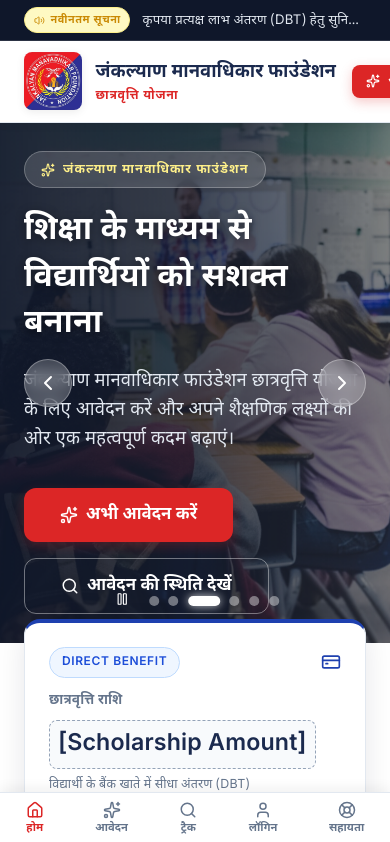
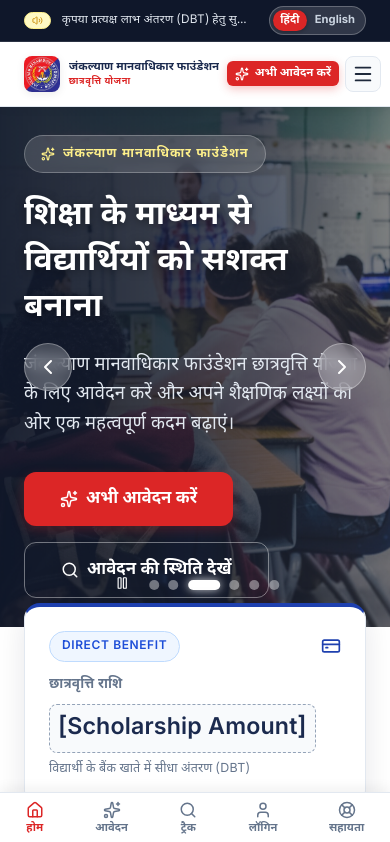
Before and after one commit to krish0000987-netizen/Jankalyan-manavadhikar-foundation, a React (Vite) app: page / in a window 390 px wide. Shown: the top 842 px of the page. Built offline with nearby package versions, Linux system fonts and the light colour scheme.

Commit message:
fix(header): resolve English overflow clipping and make header fully mobile-friendly

```diff
--- a/src/components/Header.jsx
+++ b/src/components/Header.jsx
@@ -55,16 +55,30 @@ export const Header = () => {
 
   const activeAnnouncement = cms.announcements?.[announcementIndex] || cms.announcements?.[0];
 
+  // Clean, perfectly proportioned links for desktop horizontal header bar
   const navLinks = [
+    { label: t.navHome, route: '/' },
+    { label: lang === 'hi' ? 'हमारे बारे में' : 'About', route: '/about' },
+    { label: lang === 'hi' ? 'छात्रवृत्ति' : 'Scholarship', route: '/scholarship' },
+    { label: lang === 'hi' ? 'आवेदन ट्रैक' : 'Track Status', route: '/track' },
+    { label: lang === 'hi' ? 'दस्तावेज़' : 'Documents', route: '/documents' },
+    { label: lang === 'hi' ? 'डाउनलोड' : 'Downloads', route: '/downloads' },
+    { label: lang === 'hi' ? 'शिकायत' : 'Grievance', route: '/grievance' },
+    { label: 'FAQ', route: '/faq' },
+    { label: lang === 'hi' ? 'संपर्क' : 'Contact', route: '/contact' }
+  ];
+
+  // Full detailed links for mobile slide-out drawer
+  const mobileNavLinks = [
     { label: t.navHome, route: '/' },
     { label: t.navAbout, route: '/about' },
     { label: t.navScholarship, route: '/scholarship' },
-    { label: lang === 'hi' ? 'आवेदन ट्रैक' : t.navTrack, route: '/track' },
+    { label: t.navTrack, route: '/track' },
     { label: t.navDocuments, route: '/documents' },
     { label: t.navDownloads, route: '/downloads' },
-    { label: lang === 'hi' ? 'शिकायत' : t.navGrievance, route: '/grievance' },
-    { label: lang === 'hi' ? 'FAQ' : t.navFaq, route: '/faq' },
-    { label: lang === 'hi' ? 'संपर्क' : t.navContact, route: '/contact' }
+    { label: t.navGrievance, route: '/grievance' },
+    { label: t.navFaq, route: '/faq' },
+    { label: t.navContact, route: '/contact' }
   ];
 
   const roles = [
@@ -98,20 +112,21 @@ export const Header = () => {
 
             {/* Left: Announcement Ticker */}
             <div className="announcement-ticker">
-              <span className="badge badge-yellow" style={{ fontSize: '0.68rem', padding: '0.15rem 0.55rem', flexShrink: 0 }}>
+              <span className="badge badge-yellow ticker-badge">
                 <Volume2 size={11} />
-                {t.announcementLabel}
+                <span className="ticker-label-text">{t.announcementLabel}</span>
               </span>
-              <span style={{ fontSize: '0.825rem', color: '#E2E8F0', overflow: 'hidden', textOverflow: 'ellipsis', whiteSpace: 'nowrap' }}>
+              <span className="ticker-text">
                 {lang === 'hi' ? activeAnnouncement?.hi : activeAnnouncement?.en}
               </span>
             </div>
 
             {/* Right: Helpline Contacts + Language Switcher + Role Selector */}
-            <div style={{ display: 'flex', alignItems: 'center', gap: '1.25rem', flexShrink: 0 }} className="hide-mobile">
+            <div className="announcement-actions">
+              <div className="announcement-contacts hide-tablet-down">
                 <a
                   href={`tel:${cms.officialMobile}`}
-                style={{ display: 'flex', alignItems: 'center', gap: '0.35rem', color: '#CBD5E1', fontSize: '0.78rem' }}
+                  className="announcement-link"
                   title="Helpline Mobile"
                 >
                   <Phone size={12} color="#FEF08A" />
@@ -120,19 +135,21 @@ export const Header = () => {
 
                 <a
                   href={`mailto:${cms.officialEmail}`}
-                style={{ display: 'flex', alignItems: 'center', gap: '0.35rem', color: '#CBD5E1', fontSize: '0.78rem' }}
+                  className="announcement-link"
                   title="Official Email"
                 >
                   <Mail size={12} color="#FEF08A" />
                   <span>{cms.officialEmail}</span>
                 </a>
+              </div>
 
-              {/* Language Switcher in Top Bar */}
+              {/* Language Switcher in Top Bar (Always available on Desktop & Mobile) */}
               <div className="lang-switcher">
                 <button
                   className={`lang-btn ${lang === 'hi' ? 'active' : ''}`}
                   onClick={() => setSpecificLanguage('hi')}
                   title="हिंदी भाषा चुनें"
+                  aria-label="Switch to Hindi"
                 >
                   हिंदी
                 </button>
@@ -140,13 +157,14 @@ export const Header = () => {
                   className={`lang-btn ${lang === 'en' ? 'active' : ''}`}
                   onClick={() => setSpecificLanguage('en')}
                   title="Switch to English"
+                  aria-label="Switch to English"
                 >
                   English
                 </button>
               </div>
 
               {/* Role Switcher Gateway Dropdown in Top Bar */}
-              <div style={{ position: 'relative' }} ref={dropdownRef}>
+              <div style={{ position: 'relative' }} ref={dropdownRef} className="hide-tablet-down">
                 <button
                   className="btn btn-outline-white btn-sm"
                   onClick={() => setRoleDropdownOpen(!roleDropdownOpen)}
@@ -217,7 +235,7 @@ export const Header = () => {
         <div className="container-wide">
           <div className="header-inner">
 
-            {/* Left: Official Foundation Logo & Full Undistorted Title */}
+            {/* Left: Official Foundation Logo & Responsive Brand Heading */}
             <div
               className="brand-identity"
               onClick={() => navigate('/')}
@@ -229,13 +247,13 @@ export const Header = () => {
                 className="brand-logo-img"
               />
               <div className="brand-text">
-                <h1>{t.brandName}</h1>
-                <p>{t.brandSubtitle}</p>
+                <h1 className="brand-heading">{t.brandName}</h1>
+                <p className="brand-subheading">{t.brandSubtitle}</p>
               </div>
             </div>
 
-            {/* Center: Clean Navigation Menu (Desktop) */}
-            <nav className="hide-mobile">
+            {/* Center: Clean Navigation Menu (Desktop >= 1160px) */}
+            <nav className="desktop-nav">
               <ul className="nav-menu">
                 {navLinks.map((item) => (
                   <li key={item.route}>
@@ -251,11 +269,11 @@ export const Header = () => {
             </nav>
 
             {/* Right: Student Login + Apply Now Action Buttons */}
-            <div style={{ display: 'flex', alignItems: 'center', gap: '0.65rem', flexShrink: 0 }}>
+            <div className="header-actions">
 
-              {/* Student Login or Admin button */}
+              {/* Student Login or Admin button (Desktop >= 1160px) */}
               <button
-                className="btn btn-secondary btn-sm hide-mobile"
+                className="btn btn-secondary btn-sm header-student-btn"
                 onClick={() => {
                   if (authRole === 'admin') {
                     navigate('/admin');
@@ -270,27 +288,21 @@ export const Header = () => {
 
               {/* Apply Now Primary CTA Button */}
               <button
-                className="btn btn-primary btn-sm"
+                className="btn btn-primary btn-sm header-apply-btn"
                 onClick={() => navigate('/apply')}
                 id="header-apply-btn"
               >
                 <Sparkles size={14} />
-                <span>{t.navApplyNow}</span>
+                <span className="apply-btn-label">{t.navApplyNow}</span>
               </button>
 
-              {/* Mobile Hamburger Menu Toggle */}
+              {/* Mobile & Tablet Hamburger Menu Toggle */}
               <button
-                className="show-mobile-btn"
+                className="mobile-menu-toggle"
                 onClick={() => setMobileMenuOpen(!mobileMenuOpen)}
-                style={{
-                  padding: '0.5rem',
-                  display: 'none',
-                  color: '#1E293B',
-                  backgroundColor: 'transparent'
-                }}
                 aria-label="Toggle navigation menu"
               >
-                {mobileMenuOpen ? <X size={24} /> : <Menu size={24} />}
+                {mobileMenuOpen ? <X size={22} /> : <Menu size={22} />}
               </button>
 
             </div>
@@ -299,13 +311,8 @@ export const Header = () => {
 
         {/* Mobile Navigation Drawer */}
         {mobileMenuOpen && (
-          <div style={{
-            backgroundColor: '#FFFFFF',
-            borderBottom: '2px solid #E2E8F0',
-            padding: '1.25rem 1.5rem',
-            boxShadow: '0 20px 30px rgba(0,0,0,0.1)'
-          }}>
-            <div style={{ display: 'flex', alignItems: 'center', justifyContent: 'space-between', paddingBottom: '1rem', borderBottom: '1px solid #F1F5F9', marginBottom: '1rem' }}>
+          <div className="mobile-drawer animate-fade-in">
+            <div style={{ display: 'flex', alignItems: 'center', justifyContent: 'space-between', paddingBottom: '0.85rem', borderBottom: '1px solid #F1F5F9', marginBottom: '1rem' }}>
               <div className="lang-switcher">
                 <button
                   className={`lang-btn ${lang === 'hi' ? 'active' : ''}`}
@@ -326,8 +333,8 @@ export const Header = () => {
               </span>
             </div>
 
-            <div style={{ display: 'flex', flexDirection: 'column', gap: '0.5rem', marginBottom: '1.25rem' }}>
-              {navLinks.map((item) => (
+            <div style={{ display: 'flex', flexDirection: 'column', gap: '0.35rem', marginBottom: '1.25rem' }}>
+              {mobileNavLinks.map((item) => (
                 <button
                   key={item.route}
                   onClick={() => {
@@ -338,13 +345,14 @@ export const Header = () => {
                     display: 'flex',
                     alignItems: 'center',
                     justifyContent: 'space-between',
-                    padding: '0.75rem',
+                    padding: '0.7rem 0.85rem',
                     textAlign: 'left',
-                    fontSize: '0.95rem',
+                    fontSize: '0.925rem',
                     fontWeight: 600,
                     borderRadius: '8px',
                     color: currentRoute === item.route ? '#DC2626' : '#1E293B',
-                    backgroundColor: currentRoute === item.route ? '#FEE2E2' : 'transparent'
+                    backgroundColor: currentRoute === item.route ? '#FEE2E2' : 'transparent',
+                    transition: 'background-color 0.15s ease'
                   }}
                 >
                   <span>{item.label}</span>
@@ -353,29 +361,55 @@ export const Header = () => {
               ))}
             </div>
 
-            <div style={{ borderTop: '1px solid #E2E8F0', paddingTop: '1rem', display: 'flex', flexDirection: 'column', gap: '0.75rem' }}>
+            <div style={{ borderTop: '1px solid #E2E8F0', paddingTop: '1rem', display: 'flex', flexDirection: 'column', gap: '0.65rem' }}>
               <button
-                className="btn btn-secondary"
-                style={{ width: '100%' }}
+                className="btn btn-primary"
+                style={{ width: '100%', justifyContent: 'center', padding: '0.8rem' }}
+                onClick={() => {
+                  navigate('/apply');
+                  setMobileMenuOpen(false);
+                }}
+              >
+                <Sparkles size={16} />
+                <span>{t.navApplyNow}</span>
+              </button>
+
+              <div style={{ display: 'grid', gridTemplateColumns: '1fr 1fr', gap: '0.5rem' }}>
+                <button
+                  className="btn btn-secondary btn-sm"
+                  style={{ width: '100%', justifyContent: 'center' }}
                   onClick={() => {
                     navigate('/student-dashboard');
                     setMobileMenuOpen(false);
                   }}
                 >
-                <User size={16} />
+                  <User size={15} />
                   <span>{t.navStudentLogin}</span>
                 </button>
                 <button
-                className="btn btn-outline"
-                style={{ width: '100%' }}
+                  className="btn btn-outline btn-sm"
+                  style={{ width: '100%', justifyContent: 'center' }}
                   onClick={() => {
                     navigate('/admin');
                     setMobileMenuOpen(false);
                   }}
                 >
-                <Shield size={16} />
+                  <Shield size={15} />
                   <span>{t.navAdmin}</span>
                 </button>
+              </div>
+
+              {/* Mobile Helpline & Support Direct Links */}
+              <div style={{ marginTop: '0.75rem', paddingTop: '0.75rem', borderTop: '1px solid #F1F5F9', display: 'flex', flexDirection: 'column', gap: '0.5rem', fontSize: '0.8rem', color: '#64748B' }}>
+                <a href={`tel:${cms.officialMobile}`} style={{ display: 'flex', alignItems: 'center', gap: '0.5rem', color: '#1E293B', fontWeight: 600 }}>
+                  <Phone size={14} color="#DC2626" />
+                  <span>{cms.officialMobile}</span>
+                </a>
+                <a href={`mailto:${cms.officialEmail}`} style={{ display: 'flex', alignItems: 'center', gap: '0.5rem', color: '#1E293B', fontWeight: 500 }}>
+                  <Mail size={14} color="#DC2626" />
+                  <span>{cms.officialEmail}</span>
+                </a>
+              </div>
             </div>
           </div>
         )}
--- a/src/index.css
+++ b/src/index.css
@@ -337,7 +337,7 @@ input, select, textarea {
   background-color: var(--brand-navy-deep);
   color: var(--text-white);
   font-size: 0.8rem;
-  padding: 0.45rem 0;
+  padding: 0.38rem 0;
   border-bottom: 1px solid rgba(255, 255, 255, 0.12);
   position: relative;
   z-index: 110;
@@ -347,17 +347,58 @@ input, select, textarea {
   display: flex;
   align-items: center;
   justify-content: space-between;
-  gap: 1.5rem;
+  gap: 1rem;
 }
 
 .announcement-ticker {
   display: flex;
   align-items: center;
-  gap: 0.75rem;
+  gap: 0.65rem;
   overflow: hidden;
   white-space: nowrap;
   text-overflow: ellipsis;
   flex: 1;
+  min-width: 0;
+}
+
+.ticker-badge {
+  flex-shrink: 0;
+  font-size: 0.68rem;
+  padding: 0.15rem 0.55rem;
+}
+
+.ticker-text {
+  font-size: 0.8rem;
+  color: #E2E8F0;
+  overflow: hidden;
+  text-overflow: ellipsis;
+  white-space: nowrap;
+}
+
+.announcement-actions {
+  display: flex;
+  align-items: center;
+  gap: 1.15rem;
+  flex-shrink: 0;
+}
+
+.announcement-contacts {
+  display: flex;
+  align-items: center;
+  gap: 1.15rem;
+}
+
+.announcement-link {
+  display: flex;
+  align-items: center;
+  gap: 0.35rem;
+  color: #CBD5E1;
+  font-size: 0.78rem;
+  transition: color 0.15s ease;
+}
+
+.announcement-link:hover {
+  color: #FEF08A;
 }
 
 /* Sticky Header */
@@ -381,80 +422,86 @@ input, select, textarea {
   display: flex;
   align-items: center;
   justify-content: space-between;
-  min-height: 80px;
+  min-height: 76px;
   height: auto;
-  padding: 0.5rem 0;
-  gap: 1rem;
+  padding: 0.45rem 0;
+  gap: 0.75rem;
   transition: all 0.2s ease;
 }
 
 .site-header.compact .header-inner {
-  min-height: 68px;
-  padding: 0.35rem 0;
+  min-height: 64px;
+  padding: 0.3rem 0;
 }
 
 .brand-identity {
   display: flex;
   align-items: center;
-  gap: 0.85rem;
+  gap: 0.75rem;
   flex-shrink: 0;
-  min-width: max-content;
+  min-width: 0;
   cursor: pointer;
-  padding: 0.2rem 0;
+  padding: 0.15rem 0;
   overflow: visible;
+  user-select: none;
 }
 
 .brand-logo-img {
-  width: 58px;
-  height: 58px;
+  width: 52px;
+  height: 52px;
   object-fit: contain;
   border-radius: var(--radius-sm);
   transition: all 0.2s ease;
   flex-shrink: 0;
-  box-shadow: 0 2px 8px rgba(0,0,0,0.08);
+  box-shadow: 0 2px 8px rgba(0, 0, 0, 0.08);
 }
 
 .site-header.compact .brand-logo-img {
-  width: 48px;
-  height: 48px;
+  width: 44px;
+  height: 44px;
 }
 
 .brand-text {
   display: flex;
   flex-direction: column;
   justify-content: center;
-  flex-shrink: 0;
+  flex-shrink: 1;
+  min-width: 0;
   overflow: visible;
 }
 
-.brand-text h1 {
-  font-size: 1.15rem;
+.brand-heading {
+  font-size: clamp(0.92rem, 1.05vw, 1.12rem);
   font-weight: 800;
   color: var(--brand-navy);
-  line-height: 1.4;
+  line-height: 1.25;
   margin: 0;
-  padding: 0.1rem 0;
+  padding: 0;
   white-space: nowrap;
   letter-spacing: -0.01em;
   overflow: visible;
 }
 
-.brand-text p {
-  font-size: 0.775rem;
+.brand-subheading {
+  font-size: clamp(0.66rem, 0.7vw, 0.75rem);
   font-weight: 700;
   color: var(--brand-red);
   text-transform: uppercase;
   letter-spacing: 0.06em;
-  line-height: 1.3;
-  margin: 0;
+  line-height: 1.25;
+  margin: 0.1rem 0 0 0;
   white-space: nowrap;
 }
 
 /* Navigation Links */
+.desktop-nav {
+  display: block;
+}
+
 .nav-menu {
   display: flex;
   align-items: center;
-  gap: 0.2rem;
+  gap: clamp(0.08rem, 0.2vw, 0.25rem);
   list-style: none;
   margin: 0;
   padding: 0;
@@ -462,8 +509,8 @@ input, select, textarea {
 }
 
 .nav-link {
-  padding: 0.45rem 0.65rem;
-  font-size: 0.85rem;
+  padding: 0.38rem clamp(0.35rem, 0.45vw, 0.58rem);
+  font-size: clamp(0.78rem, 0.8vw, 0.84rem);
   font-weight: 600;
   color: var(--text-body);
   border-radius: var(--radius-sm);
@@ -480,54 +527,99 @@ input, select, textarea {
 }
 
 .nav-link.active::after {
-  content: '';
+  content: "";
   position: absolute;
   bottom: 0;
-  left: 0.65rem;
-  right: 0.65rem;
+  left: 0.45rem;
+  right: 0.45rem;
   height: 2.5px;
   background-color: var(--brand-blue);
   border-radius: 2px;
+}
+
+/* Header Actions */
+.header-actions {
+  display: flex;
+  align-items: center;
+  gap: 0.5rem;
+  flex-shrink: 0;
+}
+
+.header-student-btn {
+  padding: 0.4rem 0.75rem;
+  font-size: 0.8rem;
+  gap: 0.35rem;
+  white-space: nowrap;
+}
+
+.header-apply-btn {
+  padding: 0.42rem 0.85rem;
+  font-size: 0.82rem;
+  gap: 0.35rem;
+  font-weight: 700;
+  white-space: nowrap;
+  box-shadow: 0 3px 10px rgba(220, 38, 38, 0.28);
+}
+
+.mobile-menu-toggle {
+  display: none;
+  align-items: center;
+  justify-content: center;
+  width: 40px;
+  height: 40px;
+  padding: 0;
+  border-radius: 8px;
+  border: 1px solid #E2E8F0;
+  background-color: #F8FAFC;
+  color: #1E293B;
+  cursor: pointer;
+  transition: all 0.15s ease;
+}
+
+.mobile-menu-toggle:hover {
+  background-color: #EFF6FF;
+  border-color: #BFDBFE;
+  color: #1D4ED8;
 }
 
 /* Language Switcher */
 .lang-switcher {
   display: inline-flex;
   align-items: center;
-  background-color: rgba(255, 255, 255, 0.12);
+  background-color: rgba(255, 255, 255, 0.14);
   border: 1px solid rgba(255, 255, 255, 0.25);
   border-radius: var(--radius-full);
   padding: 0.15rem;
 }
 
 .lang-btn {
-  padding: 0.25rem 0.65rem;
+  padding: 0.22rem 0.58rem;
   font-size: 0.75rem;
   font-weight: 700;
   border-radius: var(--radius-full);
   color: #CBD5E1;
+  background: transparent;
   transition: all 0.15s ease;
+  border: none;
+  cursor: pointer;
+}
+
+.lang-btn:hover {
+  color: #FFFFFF;
 }
 
 .lang-btn.active {
   background-color: var(--brand-red);
   color: var(--text-white);
-  box-shadow: 0 1px 4px rgba(0, 0, 0, 0.25);
+  box-shadow: 0 1px 4px rgba(0, 0, 0, 0.3);
 }
 
-.lang-btn {
-  padding: 0.3rem 0.75rem;
-  font-size: 0.825rem;
-  font-weight: 600;
-  border-radius: var(--radius-full);
-  color: var(--text-muted);
-  transition: all 0.15s ease;
-}
-
-.lang-btn.active {
-  background-color: var(--brand-navy);
-  color: var(--text-white);
-  box-shadow: 0 2px 6px rgba(27, 42, 78, 0.25);
+/* Mobile Drawer */
+.mobile-drawer {
+  background-color: #FFFFFF;
+  border-bottom: 2px solid #E2E8F0;
+  padding: 1.25rem 1.5rem;
+  box-shadow: 0 20px 35px rgba(0, 0, 0, 0.12);
 }
 
 /* Hero Slideshow */
@@ -991,6 +1083,21 @@ input, select, textarea {
 }
 
 /* Responsive Breakpoints */
+@media (max-width: 1160px) {
+  .desktop-nav {
+    display: none !important;
+  }
+  .header-student-btn {
+    display: none !important;
+  }
+  .mobile-menu-toggle {
+    display: flex !important;
+  }
+  .hide-tablet-down {
+    display: none !important;
+  }
+}
+
 @media (max-width: 1024px) {
   .overview-grid {
     grid-template-columns: repeat(2, 1fr);
@@ -1009,14 +1116,82 @@ input, select, textarea {
     display: none !important;
   }
   .show-mobile-btn {
-    display: block !important;
+    display: flex !important;
   }
   .mobile-bottom-nav {
     display: flex !important;
   }
   body {
-    padding-bottom: 58px; /* space for mobile bottom bar */
+    padding-bottom: 64px; /* space for mobile bottom bar */
   }
+
+  .header-inner {
+    min-height: 64px;
+    padding: 0.35rem 0;
+    gap: 0.5rem;
+  }
+
+  .brand-logo-img {
+    width: 42px;
+    height: 42px;
+  }
+
+  .brand-identity {
+    gap: 0.55rem;
+    max-width: calc(100% - 142px);
+  }
+
+  .brand-text {
+    max-width: 100%;
+  }
+
+  .brand-heading {
+    font-size: clamp(0.72rem, 3.2vw, 0.88rem);
+    white-space: normal;
+    word-break: normal;
+    overflow-wrap: break-word;
+    line-height: 1.18;
+    display: -webkit-box;
+    -webkit-line-clamp: 2;
+    -webkit-box-orient: vertical;
+    overflow: hidden;
+  }
+
+  .brand-subheading {
+    font-size: 0.62rem;
+    margin-top: 1px;
+    line-height: 1.15;
+  }
+
+  .header-actions {
+    gap: 0.35rem;
+  }
+
+  .header-apply-btn {
+    padding: 0.35rem 0.62rem;
+    font-size: 0.75rem;
+    border-radius: 6px;
+  }
+
+  .mobile-menu-toggle {
+    width: 36px;
+    height: 36px;
+  }
+
+  .ticker-badge {
+    padding: 0.12rem 0.45rem !important;
+    font-size: 0.62rem !important;
+  }
+
+  .ticker-text {
+    font-size: 0.74rem;
+  }
+
+  .lang-btn {
+    padding: 0.18rem 0.48rem;
+    font-size: 0.7rem;
+  }
+
   .overview-grid {
     grid-template-columns: 1fr;
     margin-top: -1.5rem;
@@ -1052,3 +1227,31 @@ input, select, textarea {
     display: none;
   }
 }
+
+@media (max-width: 400px) {
+  .brand-logo-img {
+    width: 36px;
+    height: 36px;
+  }
+
+  .brand-heading {
+    font-size: 0.72rem;
+  }
+
+  .brand-subheading {
+    font-size: 0.58rem;
+  }
+
+  .header-apply-btn {
+    padding: 0.32rem 0.5rem;
+    font-size: 0.72rem;
+  }
+
+  .ticker-label-text {
+    display: none;
+  }
+
+  .mobile-drawer {
+    padding: 1rem 1rem !important;
+  }
+}
```
Lines whose indentation alone changed are shown as unchanged.
